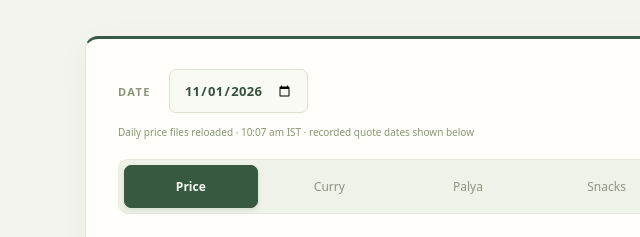
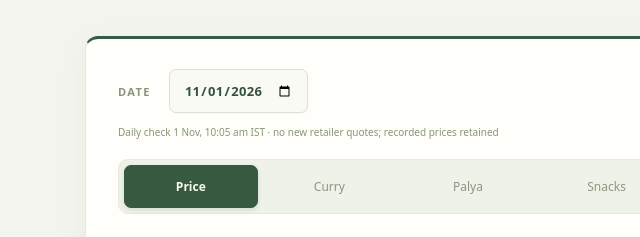
Before and after one commit to SathishkumarKandappan/ProjectPublic, a plain HTML site: page kitchen/index.html in a window 1280 px wide. Shown: the top 237 px of the page, 15-655 px from the left. Drawn offline with Linux system fonts and the light colour scheme.

Commit message:
Add alternate indexed price search, expose freshness and keep supplier updates manual

```diff
--- a/kitchen/app.js
+++ b/kitchen/app.js
@@ -22,7 +22,7 @@ for(const x of saved.items||[])if(!catalog.has(x.name)&&x.name&&x.unit)catalog.s
 function supplierFor(name,unit){const dated=localQuotes.filter(q=>q.name===name&&q.unit===unit&&q.date<=selectedDate).sort((a,b)=>a.date.localeCompare(b.date)).at(-1);return dated?{...dated,effectiveDate:dated.date}:supplierQuotes.find(q=>q.name===name&&q.unit===unit)||supplierQuotes.find(q=>q.name===name)||null;}
 function quoteForDish(name,unit){const market=marketAsOf(records,name,unit,selectedDate),supplier=supplierFor(name,unit),choices=[];if(market)choices.push({...market,unit});if(supplier?.unit===unit&&(supplier.effectiveDate||selectedDate===todayIST()))choices.push({...supplier,unit});for(const retailer of ['Blinkit','BigBasket','Instamart']){const r=retailerQuote(retailer,name,unit,selectedDate);if(r)choices.push({...r,date:r.observed});}const extra=otherQuote(name,unit,selectedDate);if(extra)choices.push({...extra,date:extra.observed});return choices.sort((a,b)=>a.price-b.price)[0]||null;}
 function priceCell(quote,unit,tone,date){const cell=document.createElement('td'),price=document.createElement('b');price.textContent=money(quote?.price);price.className=tone||'neutral';cell.append(price);if(quote){const suffix=document.createElement('span');suffix.className='unit';suffix.textContent=' / '+unit;const stamp=document.createElement('small');stamp.textContent=date;cell.append(suffix,stamp);cell.title=quote.source||'';}return cell;}
-function retailerCell(quote,tone){if(!quote)return priceCell(null,'kg','neutral','');const cell=priceCell(quote,quote.unit,tone,'Listed '+dateLabel(quote.observed));const value=cell.querySelector('b');const link=document.createElement('a');link.href=quote.url;link.target='_blank';link.rel='noopener';link.title=`${quote.product} · ${quote.pack} for ${money(quote.packQuantity)} · public listed reference`;value.replaceWith(link);link.append(value);const product=document.createElement('small');product.textContent=quote.retailer+' · '+quote.product;cell.append(product);return cell;}
+function retailerCell(quote,tone){if(!quote)return priceCell(null,'kg','neutral','');const cell=priceCell(quote,quote.unit,tone,(quote.basis==='Search-indexed reference'?'Search reference checked ':'Listed ')+dateLabel(quote.observed));const value=cell.querySelector('b');const link=document.createElement('a');link.href=quote.url;link.target='_blank';link.rel='noopener';link.title=`${quote.product} · ${quote.pack} for ${money(quote.packQuantity)} · public listed reference`;value.replaceWith(link);link.append(value);const product=document.createElement('small');product.textContent=quote.retailer+' · '+quote.product;cell.append(product);return cell;}
 function renderPrices(){$('#priceRows').replaceChildren(...[...catalog.values()].map(item=>{
  const market=marketAsOf(records,item.name,item.unit,selectedDate),supplier=supplierFor(item.name,item.unit),retailers=['Blinkit','BigBasket','Instamart'].map(r=>retailerQuote(r,item.name,item.unit,selectedDate)||retailerPrices.find(q=>q.retailer===r&&q.name===item.name&&q.observed<=selectedDate));
  const quotes=[market,supplier,...retailers],comparable=quotes.filter(q=>q&&q.unit===item.unit).map(q=>q.price),low=Math.min(...comparable),high=Math.max(...comparable);
@@ -84,20 +84,23 @@ async function refreshPrices(){
   const results=await Promise.allSettled([
    read('market.json','records',r=>validQuote(r)&&validDate(r.date)),
    read('supplier.json','quotes',r=>validQuote(r)&&(!r.effectiveDate||validDate(r.effectiveDate))),
-   read('retailer-prices.json','quotes',r=>validQuote(r)&&validDate(r.observed)&&typeof r.retailer==='string'&&typeof r.url==='string'&&r.url.startsWith('https://'))
+   read('retailer-prices.json','quotes',r=>validQuote(r)&&validDate(r.observed)&&typeof r.retailer==='string'&&typeof r.url==='string'&&r.url.startsWith('https://')),
+   fetch(root+'update-status.json?t='+Date.now(),{cache:'no-store',signal:controller.signal}).then(async response=>{if(!response.ok)throw Error('Status unavailable');return response.json();})
   ]);
   if(request!==requestId)return;
   if(results[0].status==='fulfilled')records=results[0].value;
   if(results[1].status==='fulfilled')supplierQuotes=results[1].value;
   if(results[2].status==='fulfilled')retailerPrices.splice(0,retailerPrices.length,...results[2].value);
   for(const q of [...records,...supplierQuotes,...retailerPrices])if(!catalog.has(q.name))catalog.set(q.name,{name:q.name,unit:q.unit});
-  const failed=results.map((r,i)=>r.status==='rejected'?['Market','Supplier','Online'][i]:null).filter(Boolean);
+  const failed=results.slice(0,3).map((r,i)=>r.status==='rejected'?['Market','Supplier','Online'][i]:null).filter(Boolean);
   $('#error').hidden=!failed.length;
   $('#error').textContent=failed.length?failed.join(', ')+' refresh failed. Keeping previously loaded prices for these sources.':'';
   const time=new Date().toLocaleTimeString('en-IN',{timeZone:'Asia/Kolkata',hour:'2-digit',minute:'2-digit'});
   status.textContent=(failed.length===3?'Refresh failed':failed.length?'Partly refreshed':'Prices reloaded')+' · '+time+' IST · quote dates shown below';
   clearTimeout(timeout);
-  status.textContent=(failed.length?'Some sources could not reload':'Daily price files reloaded')+' · '+time+' IST · recorded quote dates shown below';
+  const update=results[3].status==='fulfilled'?results[3].value:null;
+  const checked=update?.checkedAt&&!Number.isNaN(Date.parse(update.checkedAt))?new Date(update.checkedAt).toLocaleString('en-IN',{timeZone:'Asia/Kolkata',day:'numeric',month:'short',hour:'2-digit',minute:'2-digit'})+' IST':null;
+  status.textContent=(failed.length?'Some sources could not reload':checked?'Daily check '+checked:'Daily price files reloaded · '+time+' IST')+(update?.retailers?.verified===0?' · no new retailer quotes; recorded prices retained':' · recorded quote dates shown below');
  }finally{
   clearTimeout(timeout);
   if(request===requestId){$('#priceDate').removeAttribute('aria-busy');render();}
--- a/kitchen/index.html
+++ b/kitchen/index.html
@@ -1,5 +1,5 @@
-<!doctype html><html lang="en"><head><meta charset="UTF-8"><meta name="viewport" content="width=device-width,initial-scale=1"><title>Kitchen prices</title><link rel="stylesheet" href="style.css?v=16"></head><body><main>
+<!doctype html><html lang="en"><head><meta charset="UTF-8"><meta name="viewport" content="width=device-width,initial-scale=1"><title>Kitchen prices</title><link rel="stylesheet" href="style.css?v=17"></head><body><main>
 <label class="date">Date <input type="date" id="priceDate" aria-label="Price date"></label><span id="refreshStatus" role="status" aria-live="polite"></span><p id="error" role="status" hidden></p>
 <div class="tabs" role="tablist" aria-label="Kitchen"><button id="tab-price" data-type="Price" role="tab" aria-controls="pricePanel" aria-selected="true" class="active">Price</button><button id="tab-curry" data-type="Curry" role="tab" aria-controls="dishList" aria-selected="false" tabindex="-1">Curry</button><button id="tab-palya" data-type="Palya" role="tab" aria-controls="dishList" aria-selected="false" tabindex="-1">Palya</button><button id="tab-snack" data-type="Snack" role="tab" aria-controls="dishList" aria-selected="false" tabindex="-1">Snacks</button><button id="tab-meal" data-type="Meal" role="tab" aria-controls="mealList" aria-selected="false" tabindex="-1">Meal package</button></div>
 <div id="pricePanel" role="tabpanel" aria-labelledby="tab-price"><div class="price-list"><table><thead><tr><th>Ingredient</th><th>Market price</th><th>Supplier price</th><th>Blinkit</th><th>BigBasket</th><th>Instamart</th><th>Online reference</th></tr></thead><tbody id="priceRows"></tbody></table></div></div>
-<div id="dishList" role="tabpanel" aria-labelledby="tab-curry" hidden></div><div id="mealList" role="tabpanel" aria-labelledby="tab-meal" hidden></div></main><script type="module" src="app.js?v=16"></script></body></html>
+<div id="dishList" role="tabpanel" aria-labelledby="tab-curry" hidden></div><div id="mealList" role="tabpanel" aria-labelledby="tab-meal" hidden></div></main><script type="module" src="app.js?v=17"></script></body></html>
```
